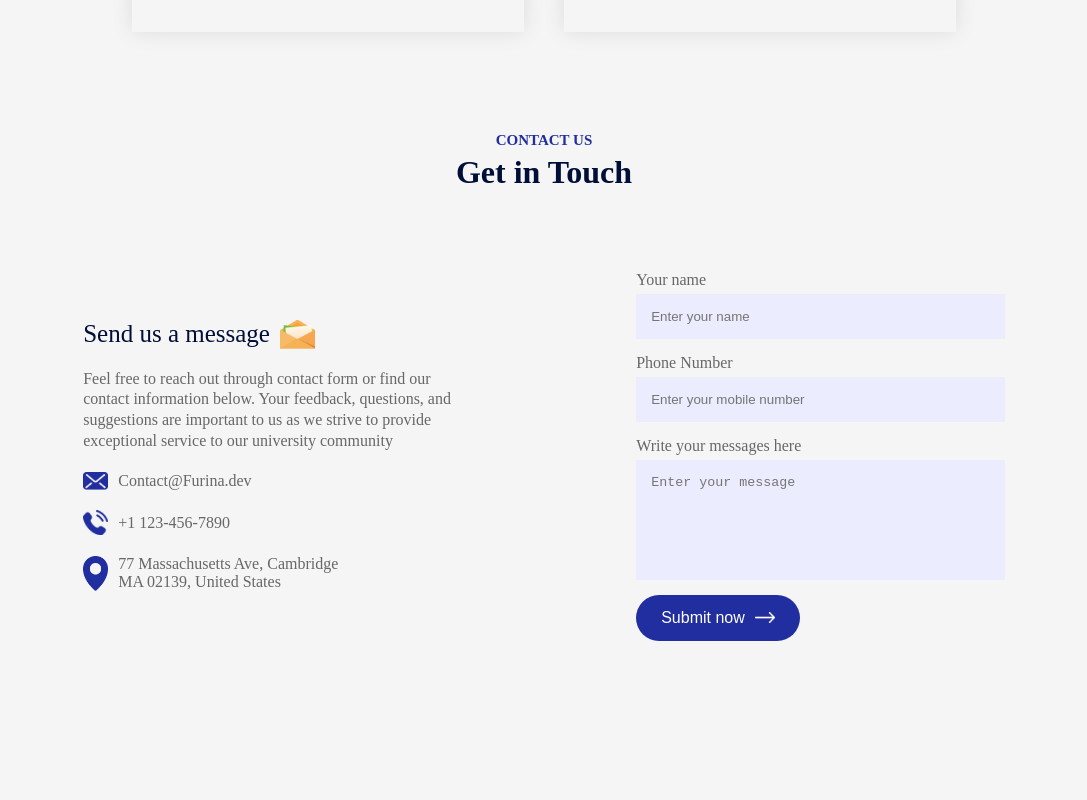
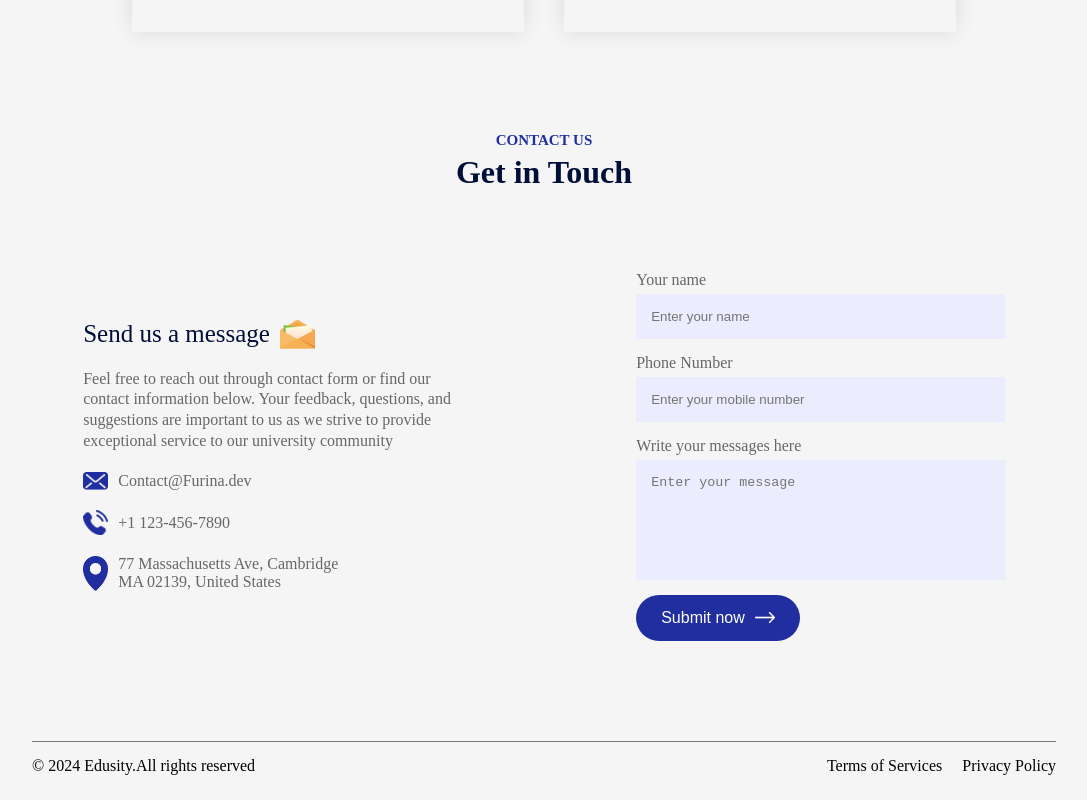
Before and after one commit to universyu/completeRespon, a React (Vite) app: page / in a window 1280 px wide. Shown: the part 2837-3637 px from the top of the page, without its empty margins (96-1183 px from the left). Before the commit the page ends 3578 px from the top, so only its background shows below. Built offline with nearby package versions, Linux system fonts and the light colour scheme.

Commit message:
添加Fooder

```diff
--- a/src/App.jsx
+++ b/src/App.jsx
@@ -7,6 +7,7 @@ import About from "./Components/About/About.jsx";
 import Campus from "./Components/Campus/Campus.jsx";
 import Testimonials from "./Components/Testimonials/Testimonials.jsx";
 import Contact from "./Components/Contact/Contact.jsx";
+import Fooder from "./Components/Fooder/Fooder.jsx";
 
 const App = () => {
     return (
@@ -23,6 +24,7 @@ const App = () => {
                 <Testimonials />
                 <Title subTitle={'Contact us'} title={'Get in Touch'}></Title>
                 <Contact />
+                <Fooder />
             </div>
 
         </div>
--- /dev/null
+++ b/src/Components/Fooder/Fooder.css
@@ -0,0 +1,13 @@
+.fooder{
+    margin: 10px auto;
+    display: flex;
+    align-items: center;
+    justify-content: space-between;
+    border-top: 1px solid #797979;
+    padding: 15px 0;
+}
+.fooder ul li{
+    list-style: none;
+    display: inline-block;
+    margin-left: 20px;
+}
--- /dev/null
+++ b/src/Components/Fooder/Fooder.jsx
@@ -0,0 +1,16 @@
+import React from 'react';
+import './Fooder.css'
+
+const Fooder = () => {
+    return (
+        <div className={'fooder'}>
+            <p>© 2024 Edusity.All rights reserved</p>
+            <ul>
+                <li>Terms of Services</li>
+                <li>Privacy Policy</li>
+            </ul>
+        </div>
+    );
+};
+
+export default Fooder;
```
